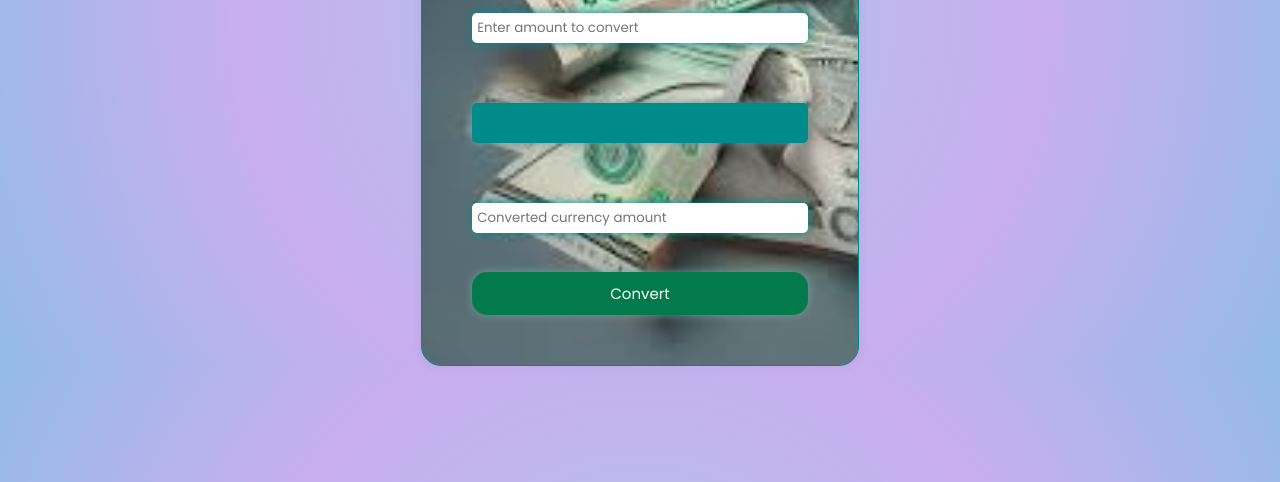
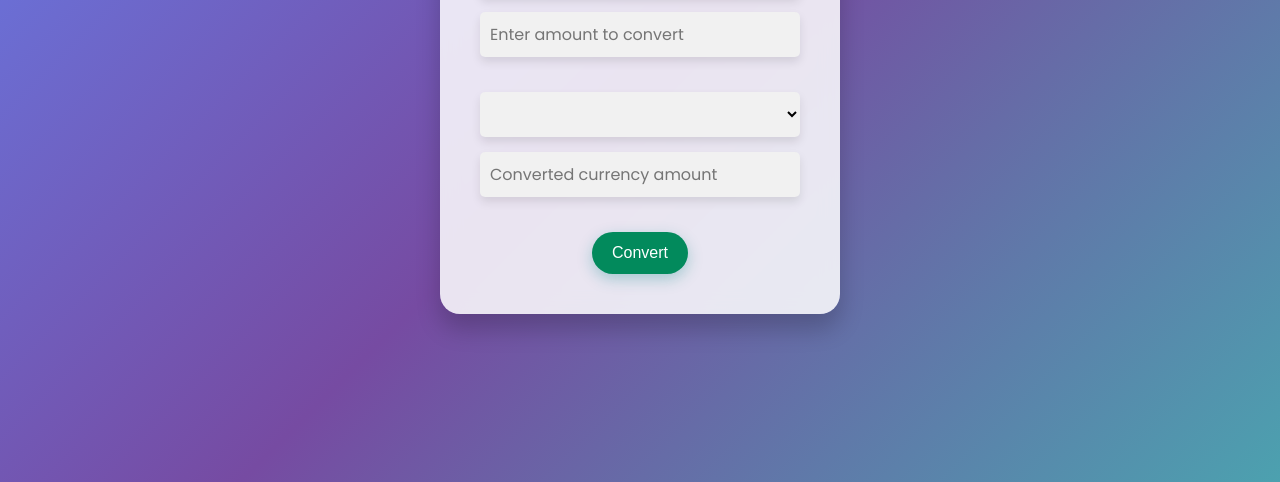
Before and after one commit to suruthiperumal12/currencycalculator, a plain HTML site: page index.html in a window 1280 px wide. Shown: the part 318-800 px from the top of the page. Drawn offline with Linux system fonts and the light colour scheme; no server answers.

Commit message:
modified files

```diff
--- a/script.js
+++ b/script.js
@@ -9,7 +9,7 @@ fetch("https://api.frankfurter.app/currencies")
   .then((response) => displaydropdown(response));
 
 function displaydropdown(response) {
-  console.log(Object.entries(data)[0][0]);
+  console.log(Object.entries(response));
   var country = Object.entries(response);
   for (let i = 0; i < country.length; i++) {
     let option = `<option value="${country[i][0]}">${country[i][1]}</option>`;
--- a/style.css
+++ b/style.css
@@ -1,165 +1,106 @@
 * {
     margin: 0;
     padding: 0;
+    box-sizing: border-box;
 }
 
 body {
     font-family: "Poppins", sans-serif;
     font-weight: 400;
-    font-style: normal;
     display: flex;
-    flex-wrap: wrap;
     justify-content: center;
     align-items: center;
-    background: rgb(162,23,147);
-background: radial-gradient(circle, rgba(162,23,147,1) 0%, rgba(174,197,236,1) 0%, rgba(201,174,238,1) 55%, rgba(148,187,233,1) 100%);
-
-}
-
-.main {
-    display: flex;
-    flex-direction: column;
+    height: 100vh;
+    background: linear-gradient(135deg, rgba(102, 126, 234, 1), rgba(118, 75, 162, 1), rgba(76, 161, 175, 1));
+    color: #333;
+    margin: 0;
 }
 
 .container {
-    margin-top: 8%;
-    background-image: url('/images/currency.jpg');
-    background-repeat: no-repeat;
-    background-size: cover;
-    padding: 50px;
-    border: solid darkcyan 1px;
-    box-shadow: 0 0 10px rgba(1, 92, 95, 0.1);
+    background: rgba(255, 255, 255, 0.85);
+    backdrop-filter: blur(10px);
+    padding: 40px;
     border-radius: 20px;
-    display: flex;
-    flex-direction: column;
-    justify-content: space-around;
-    height: 60vh;
+    box-shadow: 0 15px 25px rgba(0, 0, 0, 0.2);
+    width: 100%;
+    max-width: 400px;
+    text-align: center;
+}
+
+h1 {
+    color: #333;
+    font-size: 28px;
+    margin-bottom: 20px;
 }
 
 .left-box,
 .rightbox {
     display: flex;
     flex-direction: column;
-    justify-content: space-around;
-    height: 60vh;
+    margin-bottom: 20px;
 }
 
-h1 {
-    text-align: center;
-    color: white;
+input,
+select {
+    padding: 10px;
+    font-size: 16px;
+    border-radius: 5px;
+    border: none;
+    background: #f1f1f1;
+    box-shadow: 0 5px 10px rgba(0, 0, 0, 0.1);
+    margin-bottom: 15px;
+    transition: all 0.3s ease;
+    font-family: "Poppins", sans-serif;
+    font-weight: 400;
 }
 
-input {
-    background: white;
-    line-height: 20px;
-    padding: 5px;
-    border: none;
-    border-radius: 5px;
-    box-shadow: 0 0 10px darkcyan;
-}
-
-input:focus {
-    outline: none;
-}
-
-input[type="number"] {
-    font-family: "Poppins", sans-serif;
-    font-weight: 400;
-    font-style: normal;
-}
-input::placeholder{
-    font-family: "Poppins", sans-serif;
-    font-weight: 400;
-    font-style: normal;
-}
-
-select {
-    background: darkcyan;
-    line-height: 20px;
-    padding: 10px;
-    border: none;
-    border-radius: 5px;
-    cursor: pointer;
-    box-shadow: 0 0 10px rgb(114, 153, 153);
-    font-family: "Poppins", sans-serif;
-    font-weight: 400;
-    font-style: normal;
-    font-size: 15px;
-}
-
+input:focus,
 select:focus {
     outline: none;
+    background: #e8e8e8;
+    box-shadow: 0 0 10px rgba(0, 128, 128, 0.5);
 }
 
 button {
-    padding: 10px;
-    background: rgb(2, 122, 76);
-    box-shadow: 0 0 10px rgb(114, 153, 153);
-    margin-top: 10px;
+    padding: 12px 20px;
+    background: #028a5c;
+    color: white;
     border: none;
-    border-radius: 15px;
-    color: white;
-    font-size: 15px;
-    font-family: "Poppins", sans-serif;
-    font-weight: 400;
-    font-style: normal;
+    border-radius: 50px;
+    cursor: pointer;
+    font-size: 16px;
+    transition: background 0.3s ease, transform 0.2s ease;
+    box-shadow: 0 5px 15px rgba(0, 128, 128, 0.3);
 }
 
 button:hover {
-    background: rgb(1, 49, 1);
-    outline: none;
-    cursor: pointer;
-    font-size: 15px;
-    margin-bottom: 20px;
+    background: #026a49;
+    transform: translateY(-2px);
+}
 
+button:active {
+    transform: translateY(0);
 }
 
 .error {
-    display: none;
     color: rgb(172, 3, 3);
     text-align: center;
-}
-select {
-    background: darkcyan;
-    line-height: 20px;
-    padding: 10px;
-    border: none;
-    border-radius: 5px;
-    cursor: pointer;
-    box-shadow: 0 0 10px rgb(114, 153, 153);
-    font-family: "Poppins", sans-serif;
-    font-weight: 400;
-    font-style: normal;
-    font-size: 15px;
-    appearance: none;
-    background-position: right 10px top 50%, 0 0;
-    background-size: 10px auto, 100%;
-}
-
-select option {
-    background: white;
-    color: black;
-    padding: 5px;
-    border-radius: 5px;
-}
-
-select option img {
-    display: inline-block;
-    margin-right: 10px;
+    display: none;
+    margin-top: 10px;
 }
 
 @media (max-width: 768px) {
     .container {
-        padding: 15px; /* Adjust padding for inner spacing */
-        /* margin: 30px; Adjust margin for surrounding spacing */
-        margin: 30px auto; /* Center container horizontally */
-        max-width: 90%; /* Limit container width for responsive design */
+        padding: 20px;
+        width: 90%;
     }
 
-    input,
-    select,
+    h1 {
+        font-size: 24px;
+    }
+
     button {
-        padding: 8px;
         font-size: 14px;
+        padding: 10px;
     }
 }
```
